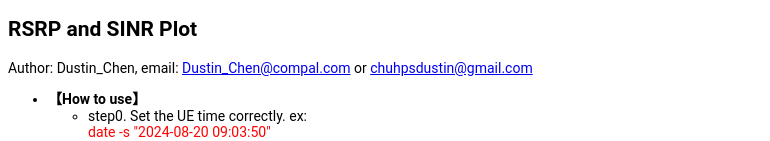
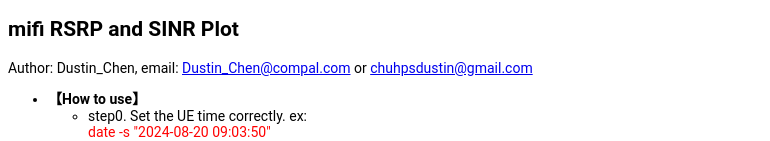
Before and after one commit to dustinchen26/mifi_RSRP_SINR, a plain HTML site: page index.html in a window 1280 px wide. Shown: the top 141 px of the page, without its empty margins (0-770 px from the left). Drawn offline with nearby package versions, Linux system fonts and the light colour scheme.

Commit message:
update title mifi

```diff
--- a/index.html
+++ b/index.html
@@ -10,7 +10,7 @@
 <head>
   <meta charset="UTF-8">
   <meta name="viewport" content="width=device-width, initial-scale=1.0">
-  <title>RSRP and SINR Plot</title>
+  <title>mifi RSRP and SINR Plot</title>
   <style>
     body {
       font-family: 'Roboto', sans-serif;
@@ -145,7 +145,7 @@
 </head>
 
 <body>
-  <h2>RSRP and SINR Plot</h2>
+  <h2>mifi RSRP and SINR Plot</h2>
   <p style="margin: 0;">Author: Dustin_Chen, email: <a href="mailto:Dustin_Chen@compal.com"
       style="line-height: 1;">Dustin_Chen@compal.com</a> or <a href="mailto:chuhpsdustin@gmail.com"
       style="line-height: 1;">chuhpsdustin@gmail.com</a></p>
```
